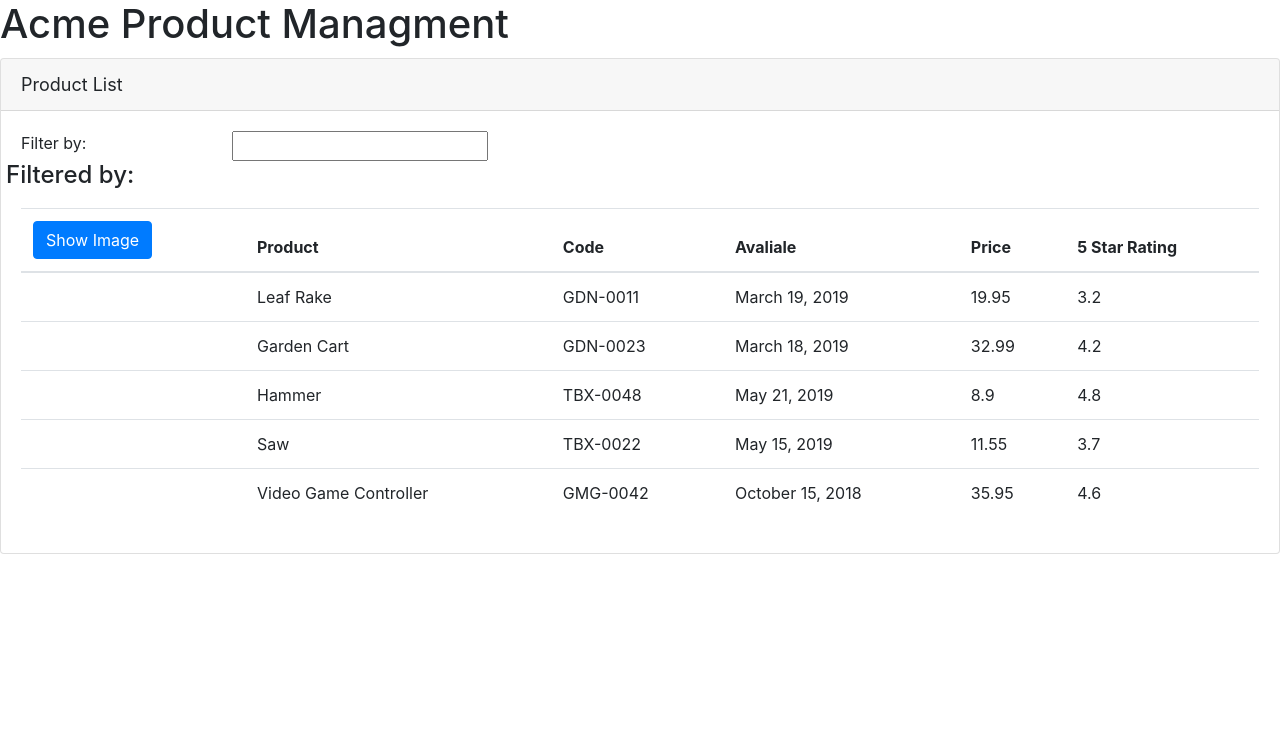
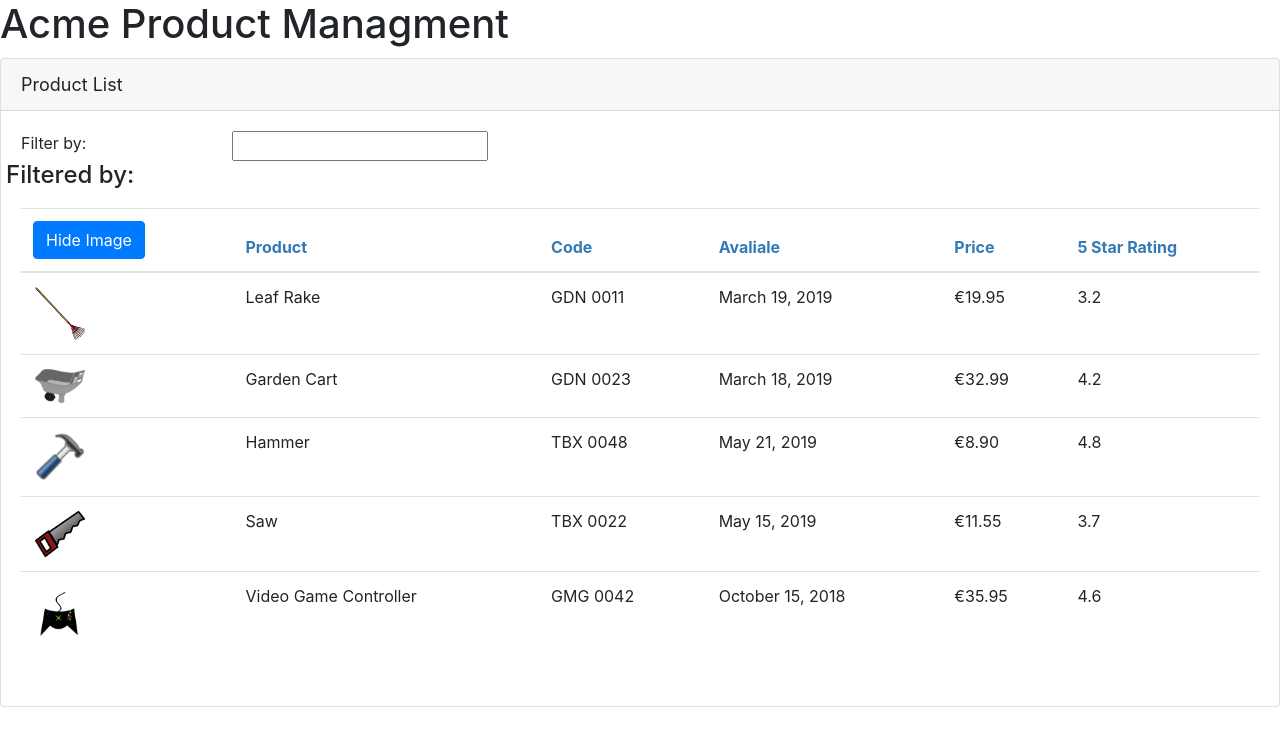
Before and after one commit to jupemo/Angular-APM, an Angular app: page / in a window 1280 px wide. Shown: the top 746 px of the page. Built offline with nearby package versions, Linux system fonts and the light colour scheme.

Commit message:
22-04-2020

```diff
--- /dev/null
+++ b/src/app/products/product-list.component.css
@@ -0,0 +1,3 @@
+thead{
+    color: #337AB7
+}
--- a/src/app/products/product-list.component.html
+++ b/src/app/products/product-list.component.html
@@ -6,11 +6,13 @@
         <div class= 'row'>
             <div class="col-md-2">Filter by:</div>
             <div class="col-md-4">
-                <input type="text" />
+                <input type="text"
+                    [(ngModel)] = 'listFilter'
+                />
             </div>
         </div>
         <div class="row">
-            <h4> Filtered by: </h4>
+            <h4> Filtered by: {{listFilter}} </h4>
         </div>
         <div class="table-responsive">
             <table class = 'table'
@@ -18,7 +20,10 @@
                 <thead>
                     <tr>
                     <th>
-                        <button class="btn btn-primary">Show Image</button>
+                        <button class="btn btn-primary"
+                            (click)= 'toggleImage()'>
+                            {{showImage ? 'Hide' : 'Show'}} Image
+                        </button>
                     </th>
                     <th>Product</th>
                     <th>Code</th>
@@ -28,12 +33,19 @@
                 </tr>
             </thead>
             <tbody>
-                <tr *ngFor= 'let product of products'>
-                    <td></td>
+                <tr *ngFor= 'let product of filteredProducts'>
+                    <td>
+                        <img *ngIf = 'showImage'
+                             [src] = 'product.imageUrl'
+                             [title] = 'product.productName'
+                             [style.width.px] = 'imageWidth'
+                             [style.margin.px] = 'imageMargin'
+                        >
+                    </td>
                     <td> {{ product.productName }} </td>
-                    <td> {{ product.productCode }} </td>
+                    <td> {{ product.productCode | convertToSpaces:'-'}} </td>
                     <td> {{ product.releaseDate }} </td>
-                    <td> {{ product.price }} </td>
+                    <td> {{ product.price | currency:'EUR':symbol:'1.2-2'}} </td>
                     <td> {{ product.starRating }} </td>
                 </tr>
             </tbody>
--- a/src/app/products/product-list.component.ts
+++ b/src/app/products/product-list.component.ts
@@ -1,13 +1,34 @@
-import { Component } from '@angular/core';
+import { Component, OnInit } from '@angular/core';
+import { IProduct } from './product';
 
 @Component({
     selector: 'pm-products',
-    templateUrl: './product-list.component.html'
+    templateUrl: './product-list.component.html',
+    styleUrls: ['./product-list.component.css']
 })
 
-export class ProductListComponent {
+export class ProductListComponent implements OnInit{
   pageTitle: string = 'Product List';
-    products: any[] = [
+  imageWidth: number = 50;
+  imageMargin: number = 2;
+  showImage: boolean = true;
+
+  constructor(){
+    this.filteredProducts = this.products;
+  }
+
+  private _listFilter: string;
+  public get listFilter(): string {
+    return this._listFilter;
+  }
+
+  public set listFilter(value: string) {
+    this._listFilter = value;
+    this.filteredProducts = this.listFilter ? this.performFilter(this.listFilter) : this.products;
+  }
+
+  filteredProducts: IProduct[];
+  products: IProduct[] = [
     {
       "productId": 1,
       "productName": "Leaf Rake",
@@ -59,4 +80,19 @@
       "imageUrl": "assets/images/xbox-controller.png"
     }
   ];
+
+  performFilter(filterBy: string): IProduct[]{
+    filterBy = filterBy.toLocaleLowerCase();
+    return this.products.filter((product:IProduct) =>
+      product.productName.toLocaleLowerCase().indexOf(filterBy) !== -1);
   }
+
+  toggleImage() :void{
+    this.showImage = !this.showImage;
+  }
+
+  ngOnInit(): void {
+    console.log('on Init')
+  }
+
+}
--- /dev/null
+++ b/src/app/products/product.ts
@@ -0,0 +1,10 @@
+export interface IProduct {
+    productId: number;
+    productName: string;
+    productCode: string;
+    releaseDate: string;
+    description: string;
+    price: number;
+    starRating: number;
+    imageUrl: string;
+}
--- /dev/null
+++ b/src/app/shared/convert-to-spaces.pipe.ts
@@ -0,0 +1,13 @@
+import { Pipe, PipeTransform } from '@angular/core';
+
+@Pipe({
+    name: 'convertToSpaces'
+})
+
+export class ConvertToSpacesPipe implements PipeTransform {
+
+    transform(value: string, character: string) {
+       return value.replace(character, ' ');
+    }
+
+}
```
Also changed, not shown: src/app/app.module.ts (+6 -2 lines). Lines whose indentation alone changed are shown as unchanged.
